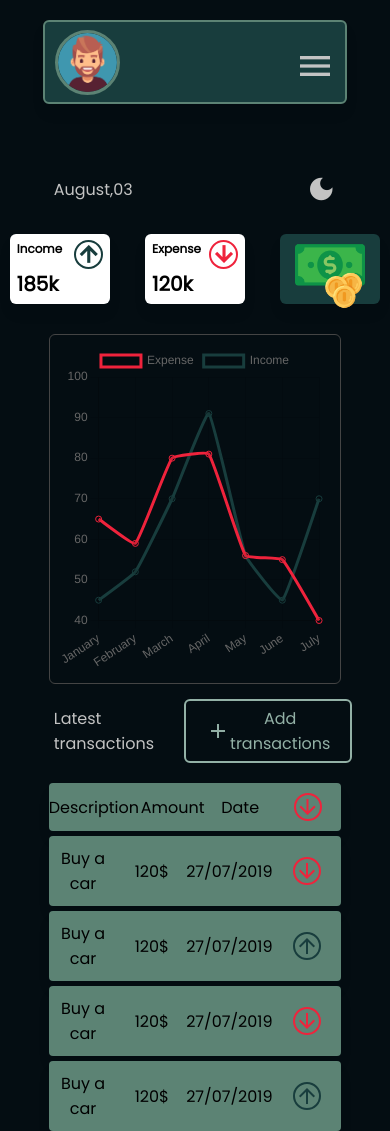
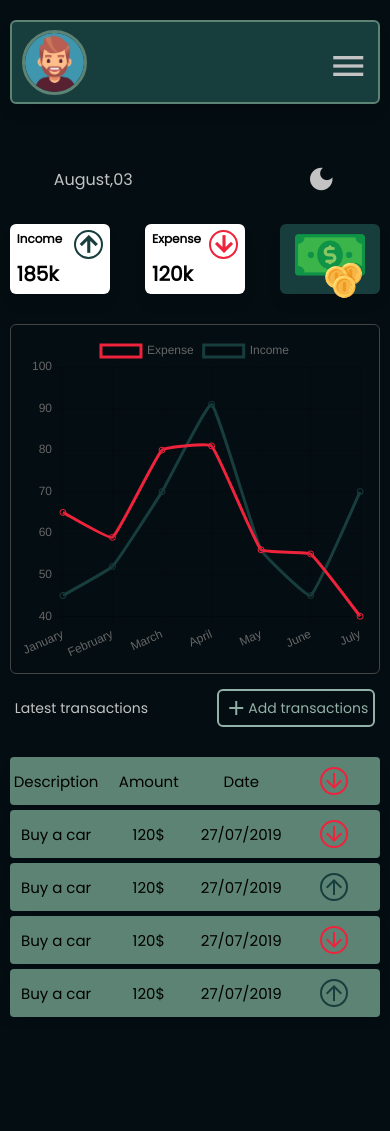
Before and after one commit to AliMehizel/expense-income-tracker-dashboard-vue3, a Vue app: page / in a window 390 px wide. After the commit the page ends 1027 px from the top, so only its background shows below. Built offline with nearby package versions, Linux system fonts and the light colour scheme.

Commit message:
Add files via upload

```diff
--- a/src/views/HomeView.vue
+++ b/src/views/HomeView.vue
@@ -210,8 +210,9 @@ const options = {
 
 //light/dark mode
 
-const app = document.body
+
 function handleClick(){
+  const app = document.body
   app.classList.toggle('app')
 }
 
@@ -311,7 +312,7 @@ li i{
 /*||utils container */
 
 .utils-container{
-  margin-top: 70px;
+  margin-top: 60px;
   padding: 0 5px;
   display: flex;
   align-items: center;
@@ -592,9 +593,41 @@ li i{
 }
 
 @media screen and (max-width:425px) {
+  /*||side bar */
+  .user-card{
+    width: 95%;
+  }
   /*|| box section */
   .box-section{
     width: 95%;
   }
+  /*||chart */
+  .chart-container{
+    width: 95%;
+  }
+
+  /*btn container */
+  .btn-container{
+    width: 95%;
+  }
+
+  .btn-container h4{
+    font-size: 14px;
+  }
+
+  .btn-container button{
+    font-size: 14px;
+    padding: 5px;
+  }
+  /*||trans list */
+
+  .transaction-list {
+    padding: 10px 0;
+    font-size: 15px;
+  }
+  .transaction-list > div{
+    width: 95%;
+
+  }
 }
 </style>
```
